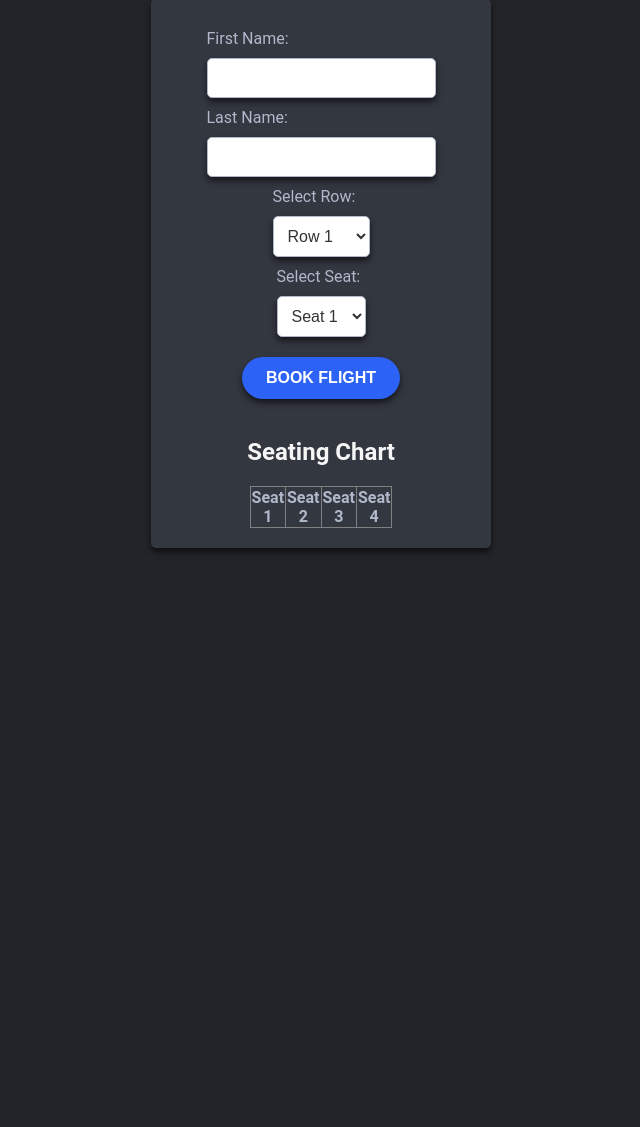
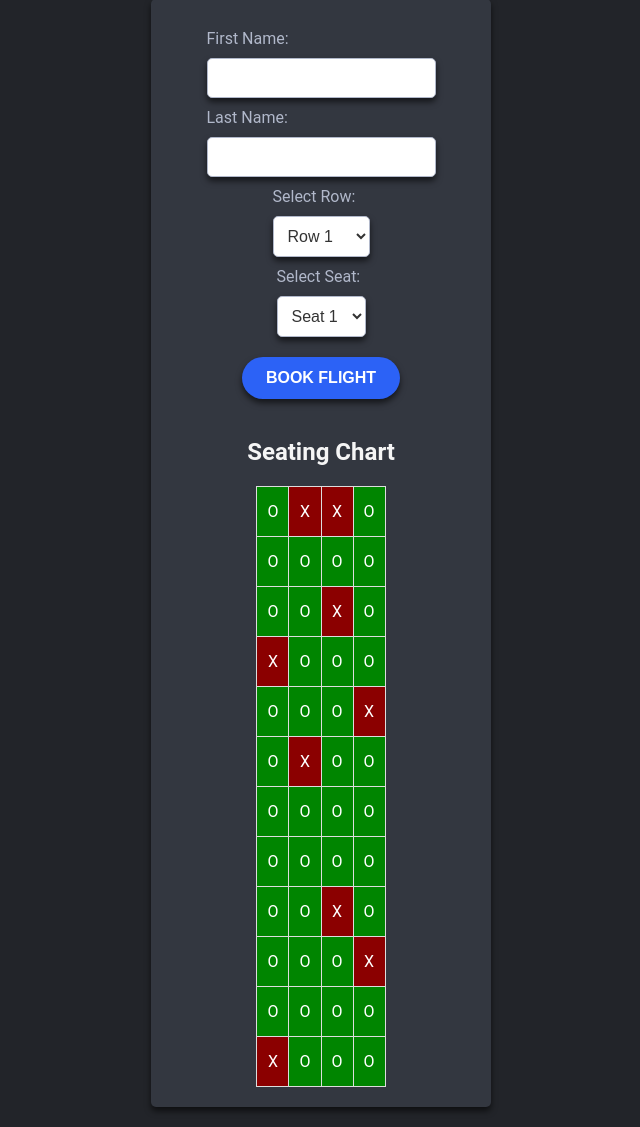
Before and after one commit to Dorion-M/Trip-Reservation-System, a Flask app: page /reservation in a window 1280 px wide. Shown: the part 100-1227 px from the top of the page, without its empty margins (319-959 px from the left). Before the commit the page ends 652 px from the top, so only its background shows below. Run offline with Flask 3, Linux system fonts and the light colour scheme; data comes from the database, SQL or seed files in the repository; lists and menus that the app fills with data are empty.

Commit message:
Add reservation chart

```diff
--- a/app.py
+++ b/app.py
@@ -30,7 +30,12 @@ def home():
 
 @app.route('/reservation')
 def reservation():
-    return render_template('reservation.html')
+    seat_matrix = [['O' for _ in range(4)] for _ in range(12)]  #Create a 12x4 matrix of 'O'
+
+    for row, col in get_seats():
+        seat_matrix[row][col] = 'X'
+
+    return render_template('reservation.html', seat_matrix=seat_matrix)
 
 @app.route('/login', methods=['GET', 'POST'])
 def login():
@@ -50,13 +55,10 @@ def login():
 
 @app.route('/admin')
 def admin():
-    db = get_db()
-    cur = db.execute("SELECT seatRow, seatColumn FROM reservations")
-    reserved_seats = cur.fetchall()
     seat_matrix = [['O' for _ in range(4)] for _ in range(12)]  #Create a 12x4 matrix of 'O'
 
     #Update the matrix with 'X' where seats are reserved
-    for row, col in reserved_seats:
+    for row, col in get_seats():
         seat_matrix[row][col] = 'X'
 
     total_sales = sum(get_cost_matrix()[row][col] if seat == 'X' else 0
@@ -65,16 +67,26 @@ def admin():
 
     return render_template('admin.html', seat_matrix=seat_matrix, total_sales=total_sales)
 
+def get_seats():
+    db = get_db()
+    cur = db.execute("SELECT seatRow, seatColumn FROM reservations")
+    return cur.fetchall()
+
 @app.route('/confirm-booking', methods=['POST'])
 def confirm_booking():
     for value in request.form.values():
         if not value:
             flash("Please fill out all fields.")
-            return render_template('reservation.html')
+            return reservation()
 
-    if not check_seat_reservation(request.form.get('row_select'), request.form.get('seat_select')):
+    row = int(request.form.get('row_select')) - 1
+    column = int(request.form.get('seat_select')) - 1
+
+    if not check_seat_reservation(row, column):
         flash("Seat is already booked. Please choose a valid seat.")
-        return render_template('reservation.html')
+        return reservation()
+
+    print(request.form.get('row_select'))
 
     db = get_db()
 
@@ -82,15 +94,15 @@ def confirm_booking():
                VALUES (?, ?, ?, ?, (SELECT strftime(\'%Y-%m-%d %H:%M:%S\', datetime(\'now\'))))'''
     userInfo = (
         request.form.get('first_name'),
-        request.form.get('row_select'),
-        request.form.get('seat_select'),
+        row,
+        column,
         ''.join(chain(*zip_longest(request.form.get('first_name'), 'INFOTC4320', fillvalue='')))
     )
 
     db.execute(query, userInfo)
     db.commit()
 
-    return render_template('reservation.html')
+    return reservation()
 
 
 def check_seat_reservation(row, col):
@@ -103,7 +115,6 @@ def check_seat_reservation(row, col):
 
     if result:
         return False
-
     return True
 
 if __name__ == '__main__':
--- a/templates/reservation.html
+++ b/templates/reservation.html
@@ -43,13 +43,14 @@
    <br>
          <!-- Display the cost matrix -->
     <h2>Seating Chart</h2>
-    <table border="1">
+    <table>
+        {% for row in seat_matrix %}
         <tr>
-            <th>Seat 1</th>
-            <th>Seat 2</th>
-            <th>Seat 3</th>
-            <th>Seat 4</th>
+            {% for seat in row %}
+            <td class="{{ seat }}">{{ seat }}</td>
+            {% endfor %}
         </tr>
+        {% endfor %}
     </table>
     </form>
 
```
